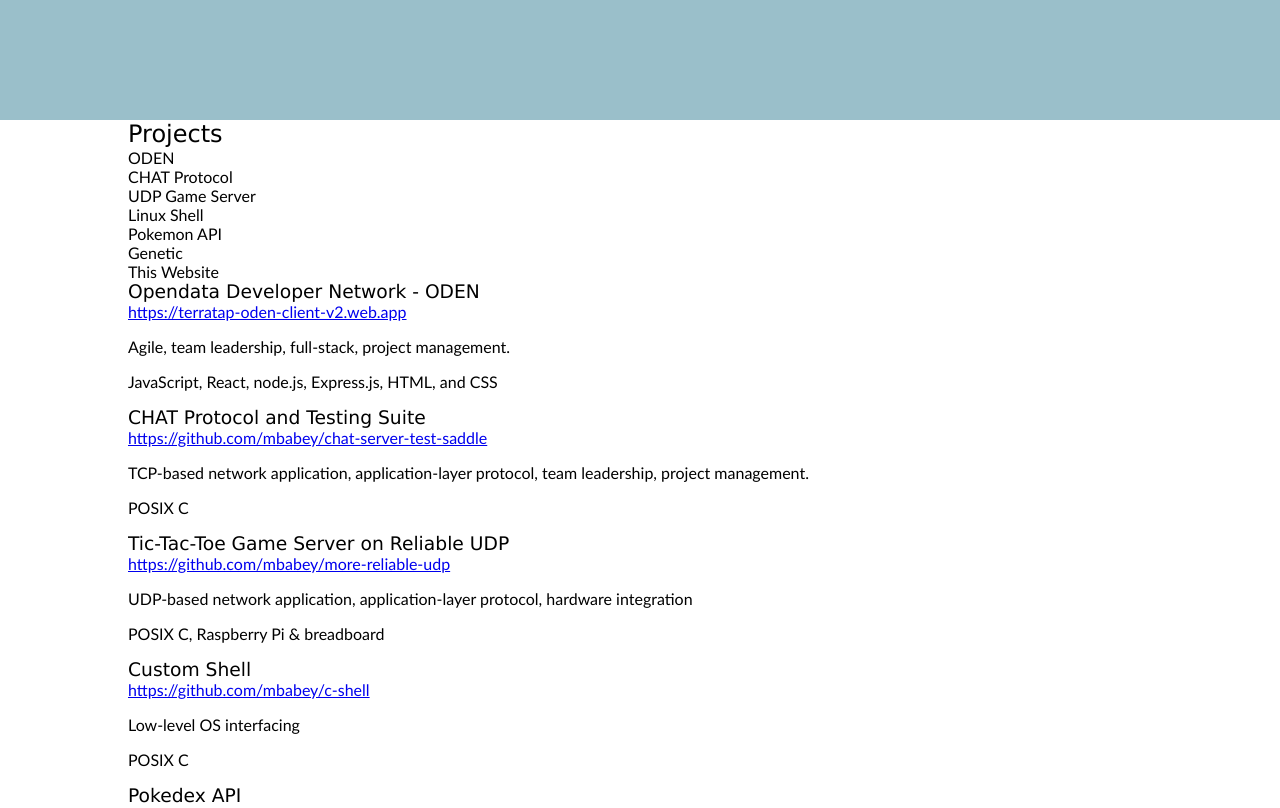
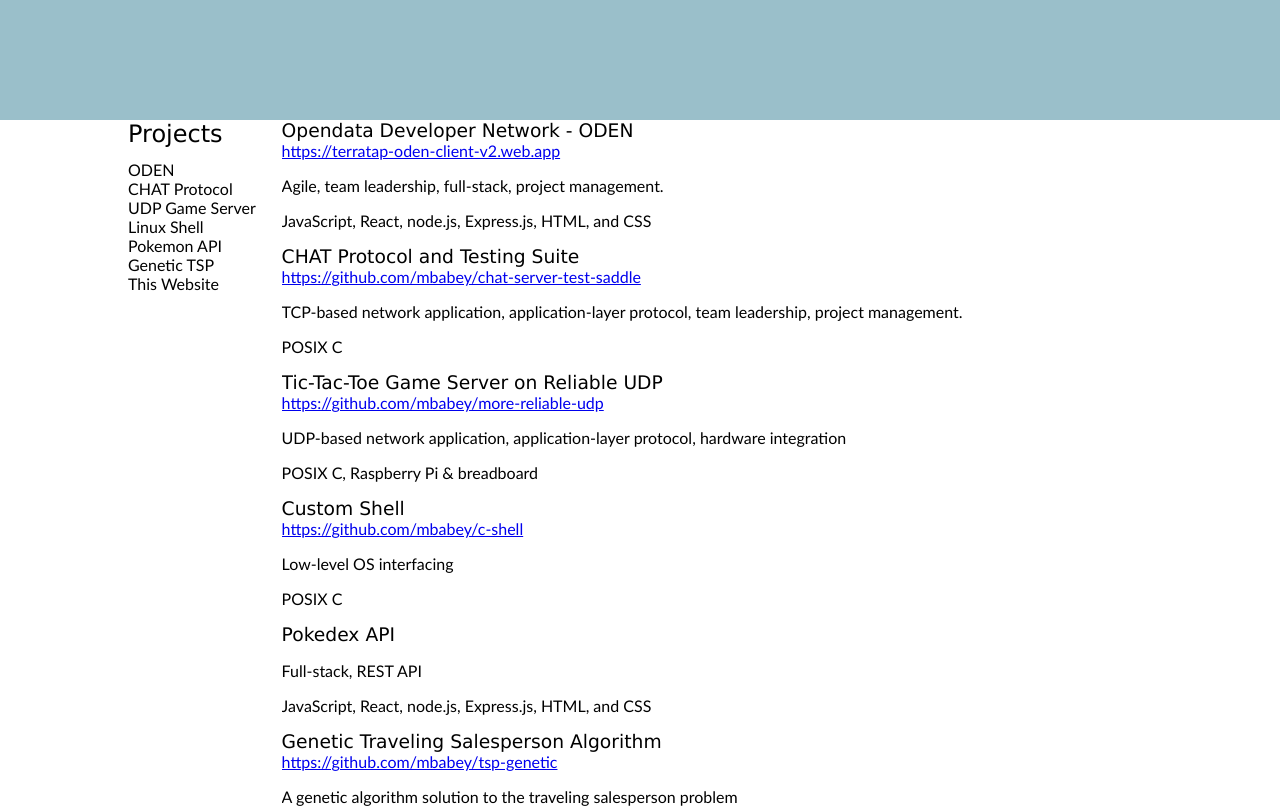
Before and after one commit to mbabey/personal-site, a React (Create React App) app in the folder front-end/: page / in a window 1280 px wide. Shown: the part 1480-2288 px from the top of the page. Built offline with nearby package versions, Linux system fonts and the light colour scheme.

Commit message:
Set up layout for the projects section

```diff
--- a/front-end/src/components/SectionProjects.js
+++ b/front-end/src/components/SectionProjects.js
@@ -49,7 +49,7 @@ const Projects = forwardRef(function Projects(props, ref) {
     },
     {
       title: "Genetic Traveling Salesperson Algorithm",
-      abbreviation: "Genetic",
+      abbreviation: "Genetic TSP",
       link: "https://github.com/mbabey/tsp-genetic",
       description: "A genetic algorithm solution to the traveling salesperson problem",
       languages: "C++",
--- a/front-end/src/styles/projects.css
+++ b/front-end/src/styles/projects.css
@@ -4,11 +4,21 @@
 
 #projects .width-wrapper {
   height: 100%;
+  display: grid;
+  grid-template-columns: 15% 85%;
+  grid-template-rows: 5% 95%;
+}
+
+#projects h2 {
+  grid-column: 1 / span 2;
+  grid-row: 1 / span 1;
 }
 
 #projects #projects-nav ul {
   margin: 0;
   padding: 0;
+  grid-column: 1 / span 1;
+  grid-row: 2 / span 1;
 }
 
 #projects #projects-nav li {
@@ -19,6 +29,8 @@
 
 #projects .wrapper {
   overflow: hidden;
+  grid-column: 2 / span 1;
+  grid-row: 1 / span 2;
 }
 
 #projects .project.show {
```
